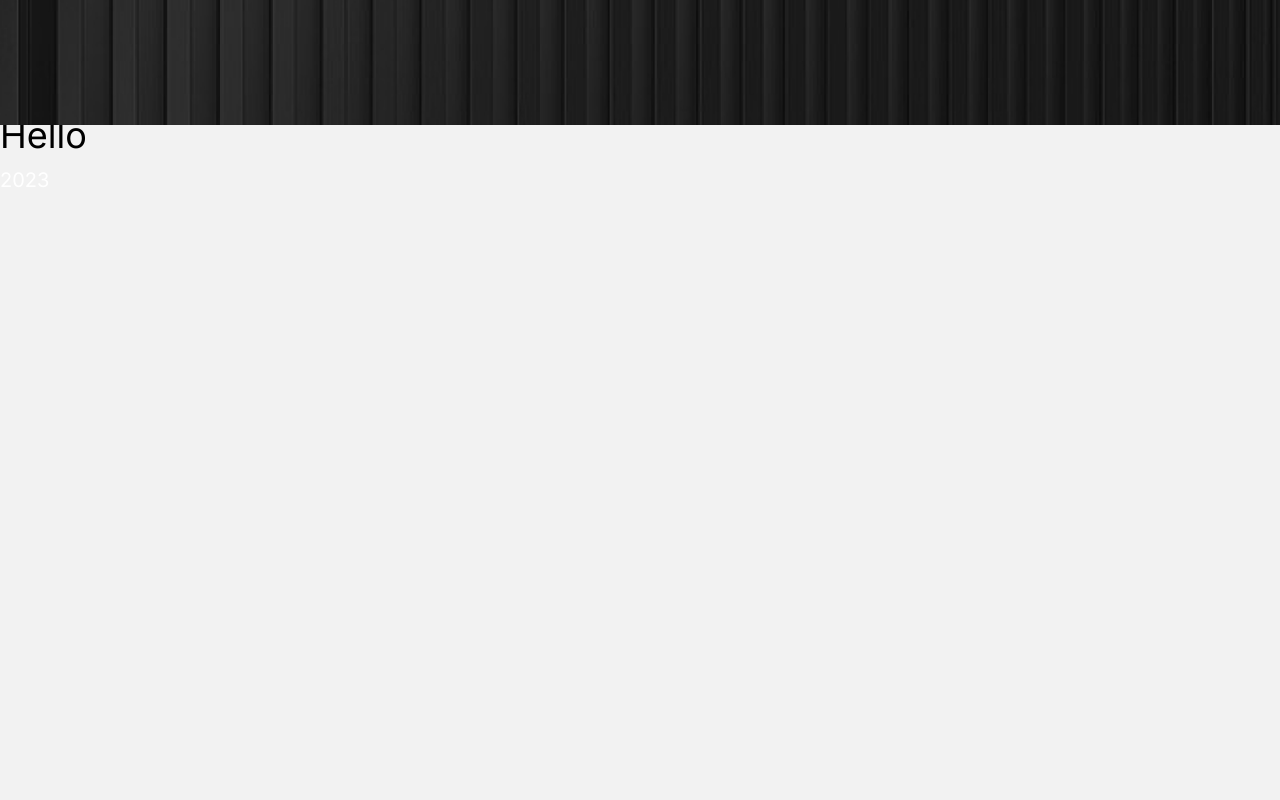
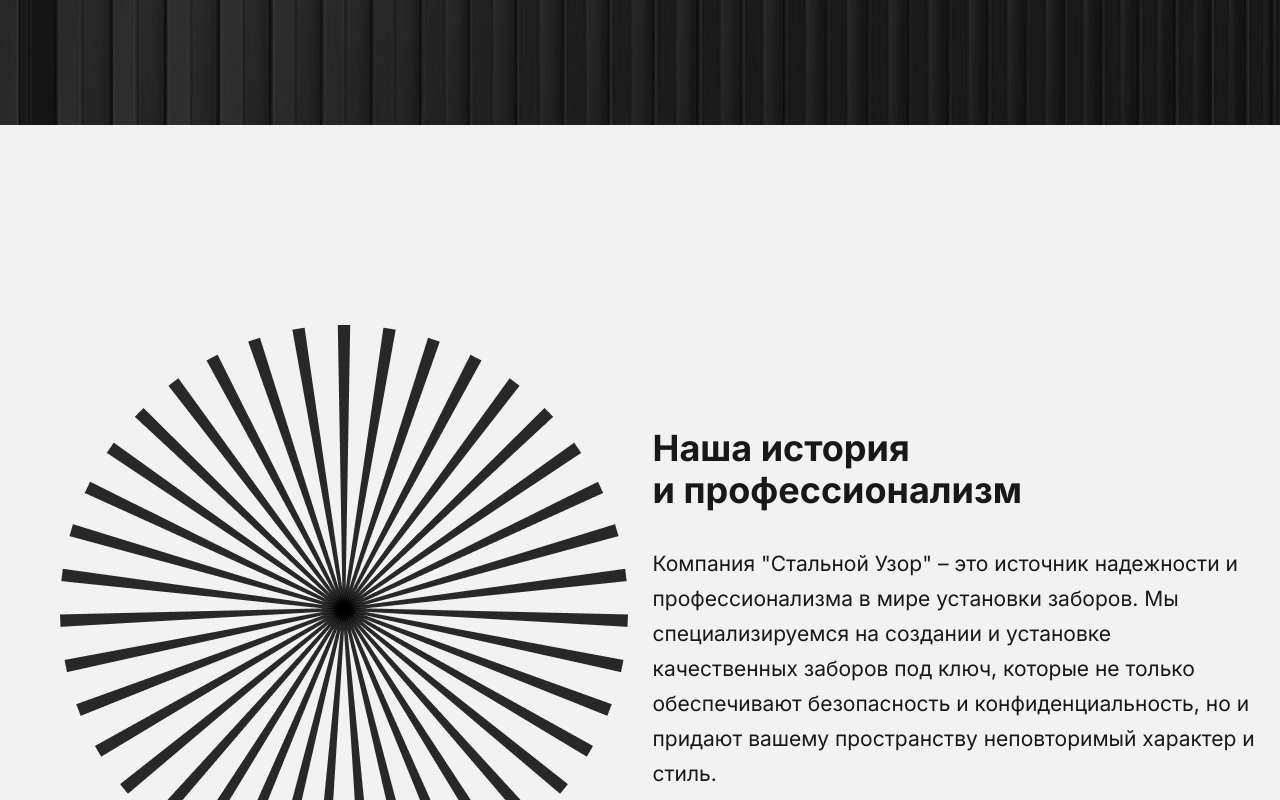
Before and after one commit to rmnv-s/fence-website, a Next.js app: page / in a window 1280 px wide. Shown: the part 740-1540 px from the top of the page. Before the commit the page ends 955 px from the top, so only its background shows below. Built offline with nearby package versions, Linux system fonts and the light colour scheme.

Commit message:
feat: about

```diff
--- /dev/null
+++ b/app/components/about/about.js
@@ -0,0 +1,35 @@
+import Wrapper from '@/components/wrapper/wrapper';
+import aboutUsImage from '../../../public/img/about-us.png';
+import Image from 'next/image';
+const About = () => {
+  return (
+    <>
+      <Wrapper>
+        <section className="grid grid-cols-1 md:grid-cols-2 items-center py-80 gap-10">
+          <div className="flex justify-center md:justify-end">
+            <Image
+              className=""
+              src={aboutUsImage}
+              width={568}
+              height={568}
+              alt="Picture of the author"
+            />
+          </div>
+          <div>
+            <h2 className="text-black mb-14 leading-[4.2rem] font-bold max-[995px]:text-xl max-[425px]:mb-12 max-[320px]:text-[2.5rem] max-[320px]:leading-[3.2rem]">
+              Наша история <br /> и профессионализм
+            </h2>
+            <p className="text-black text-[2.1rem] leading-[3.5rem] font-normal max-[995px]:text-m max-[995px]:leading-[2.5rem]">
+              Компания "Стальной Узор" – это источник надежности и профессионализма в мире установки
+              заборов. Мы специализируемся на создании и установке качественных заборов под ключ,
+              которые не только обеспечивают безопасность и конфиденциальность, но и придают вашему
+              пространству неповторимый характер и стиль.
+            </p>
+          </div>
+        </section>
+      </Wrapper>
+    </>
+  );
+};
+
+export default About;
--- a/app/layout.js
+++ b/app/layout.js
@@ -11,7 +11,7 @@ export const metadata = {
 
 export default function RootLayout({ children }) {
   return (
-    <html lang="ru">
+    <html suppressHydrationWarning lang="ru">
       <body className={inter.className}>
         <Header />
         {children}
--- a/app/page.js
+++ b/app/page.js
@@ -1,11 +1,13 @@
-import Image from 'next/image';
 import HeaderContent from '@/components/headerContant/headerContant';
+import About from '@/components/about/about';
 
 export default function Home() {
   return (
     <>
       <HeaderContent />
-      <main className="text-2xl text-fontWhite z-10"> Hello </main>
+      <main className="text-2xl text-fontWhite z-10">
+        <About />
+      </main>
     </>
   );
 }
```
Also changed, not shown: public/img/about-us.png (added).
